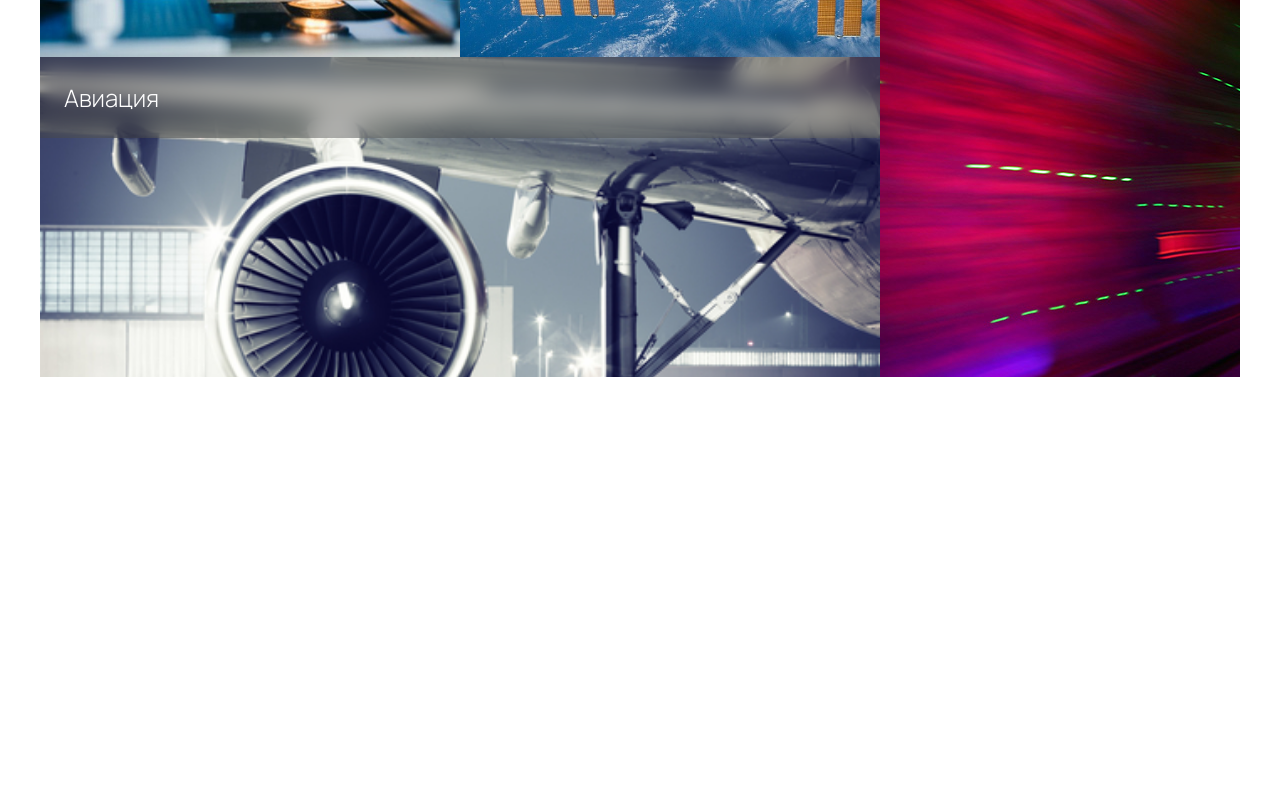
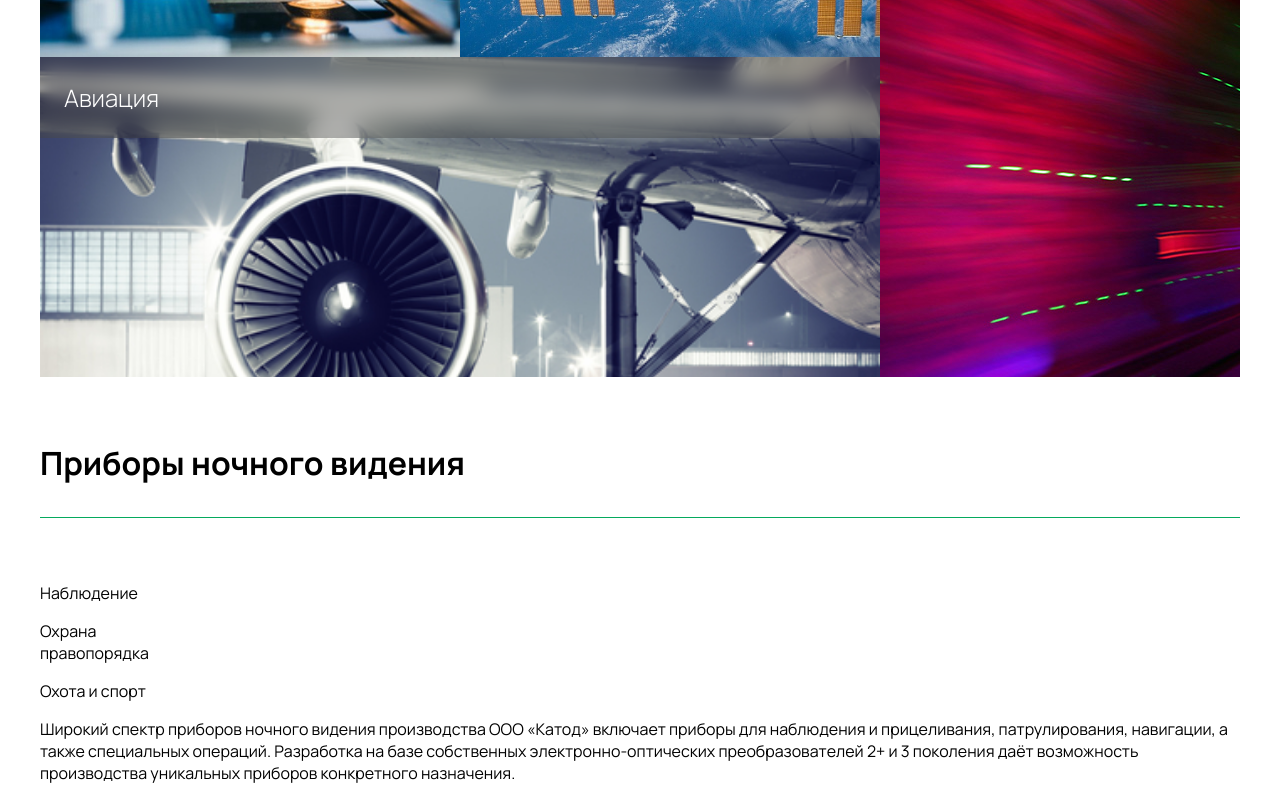
Before and after one commit to testkatod/katodsitev2, a plain HTML site: page index.html in a window 1280 px wide. Shown: the part 5722-6522 px from the top of the page. Before the commit the page ends 6099 px from the top, so only its background shows below. Drawn offline with Linux system fonts and the light colour scheme; a script that the page names is missing.

Commit message:
Add files via upload

```diff
--- a/index.html
+++ b/index.html
@@ -219,6 +219,26 @@
             </div>
         </div>
     </section>
-
+    <section class="nvd">
+        <div class="container">
+            <h1 class="header">Приборы ночного видения</h1>
+            <div class="wrapper">
+                <div class="cols">
+                    <div class="col surveillance">
+                        <h3>Наблюдение</h3>
+                    </div>
+                    <div class="col law">
+                        <h3>Охрана <br> правопорядка</h3>
+                    </div>
+                    <div class="col hunting">
+                        <h3>Охота и спорт</h3>
+                    </div>
+                </div>
+                <div class="text-block">
+                    <p>Широкий спектр приборов ночного видения производства ООО «Катод» включает приборы для наблюдения и прицеливания, патрулирования, навигации, а также специальных операций. Разработка на базе собственных электронно-оптических преобразователей 2+ и 3 поколения даёт возможность производства уникальных приборов конкретного назначения.</p>
+                </div>
+            </div>
+        </div>
+    </section>
 </body>
 </html>
```
